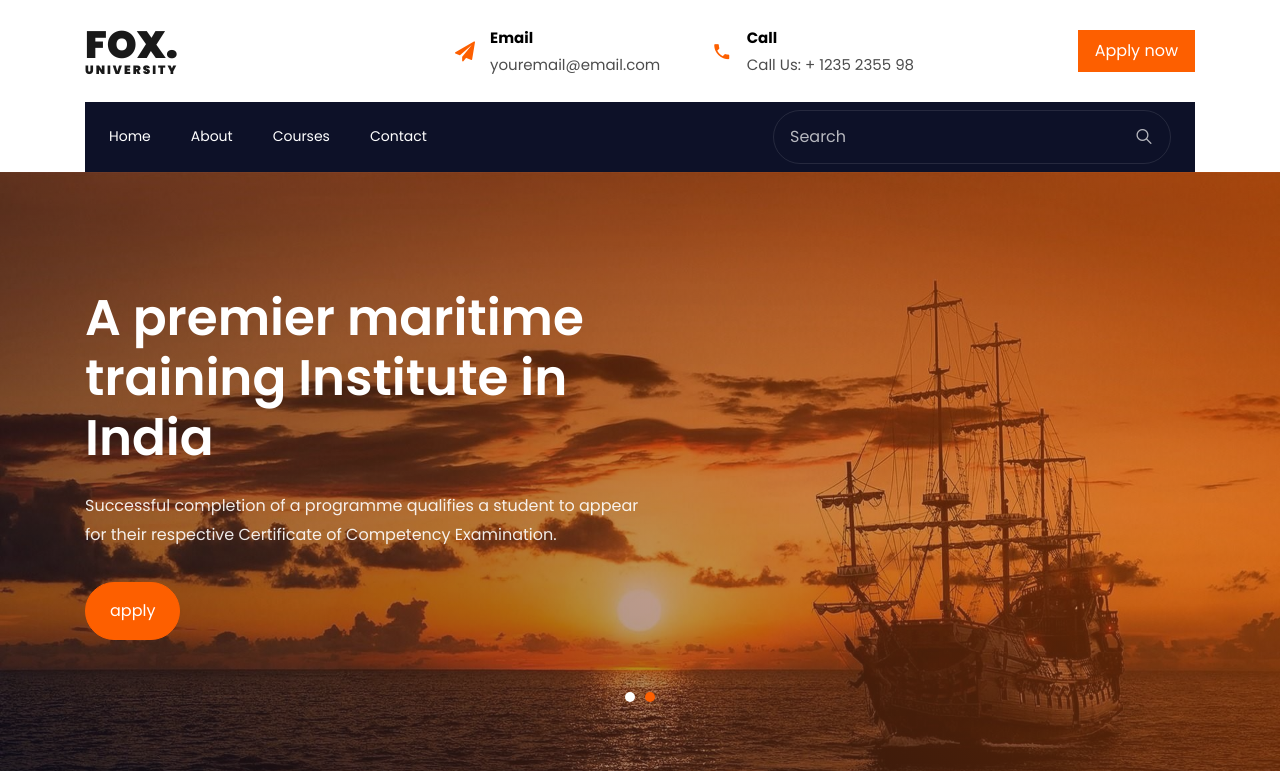
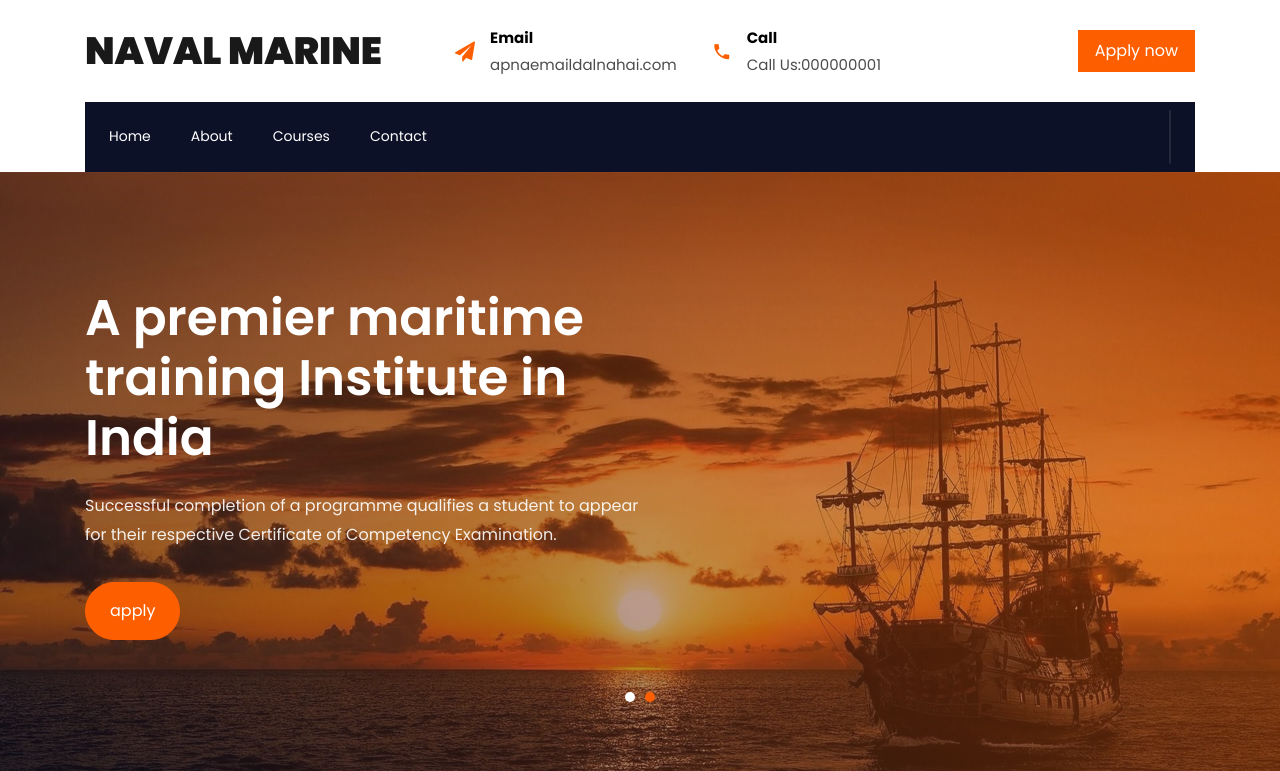
Before and after one commit to pushpraj-rmx/fox, a PHP site: page /index.php in a window 1280 px wide. Shown: the top 771 px of the page. Run offline with PHP 8.4, Linux system fonts and the light colour scheme; some libraries are stand-ins or nearby versions; some web fonts are replaced.

Commit message:
front-end done

```diff
--- a/includes/header.php
+++ b/includes/header.php
@@ -2,7 +2,7 @@
     	<div class="container">
     		<div class="row no-gutters d-flex align-items-center align-items-stretch">
     			<div class="col-md-4 d-flex align-items-center py-4">
-    				<a class="navbar-brand" href="index.php">Fox. <span>University</span></a>
+    				<a class="navbar-brand" href="index.php">Naval Marine<span></span></a>
     			</div>
 	    		<div class="col-lg-8 d-block">
 		    		<div class="row d-flex">
@@ -10,14 +10,14 @@
 					    	<div class="icon d-flex justify-content-center align-items-center"><span class="icon-paper-plane"></span></div>
 					    	<div class="text">
 					    		<span>Email</span>
-						    	<span>youremail@email.com</span>
+						    	<span>apnaemaildalnahai.com</span>
 						    </div>
 					    </div>
 					    <div class="col-md d-flex topper align-items-center align-items-stretch py-md-4">
 					    	<div class="icon d-flex justify-content-center align-items-center"><span class="icon-phone2"></span></div>
 						    <div class="text">
 						    	<span>Call</span>
-						    	<span>Call Us: + 1235 2355 98</span>
+						    	<span>Call Us:000000001</span>
 						    </div>
 					    </div>
 					    <div class="col-md topper d-flex align-items-center justify-content-end">
@@ -39,8 +39,8 @@
 	      </button>
 	      <form action="#" class="searchform order-lg-last">
           <div class="form-group d-flex">
-            <input type="text" class="form-control pl-3" placeholder="Search">
-            <button type="submit" placeholder="" class="form-control search"><span class="ion-ios-search"></span></button>
+            <!-- <input type="text" class="form-control pl-3" placeholder="Search"> -->
+            <!-- <button type="submit" placeholder="" class="form-control search"><span class="ion-ios-search"></span></button> -->
           </div>
         </form>
 	      <div class="collapse navbar-collapse" id="ftco-nav">
```
